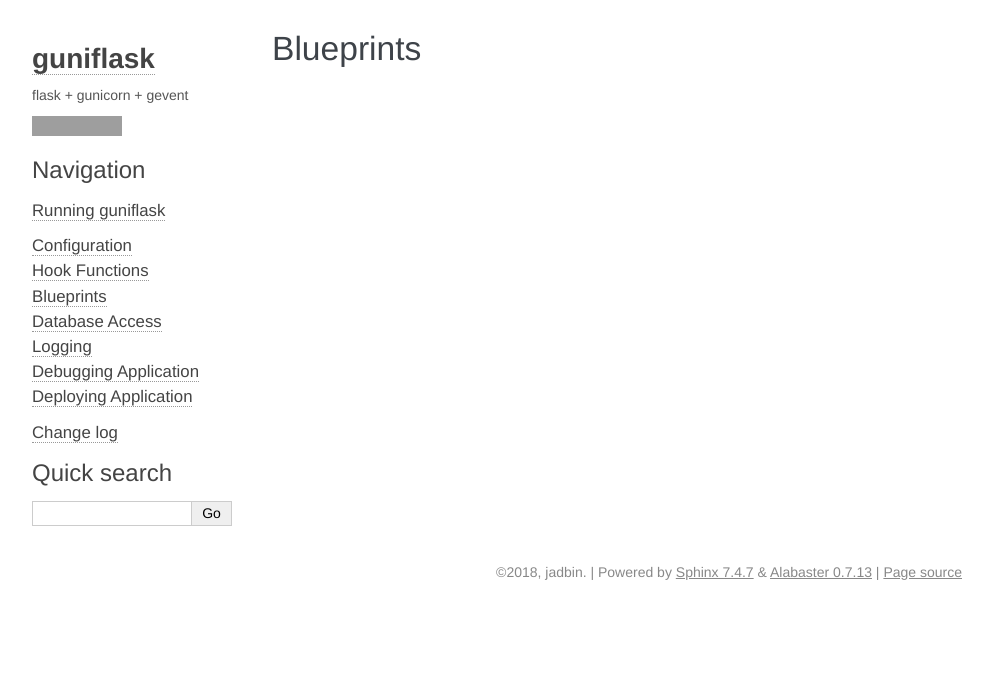
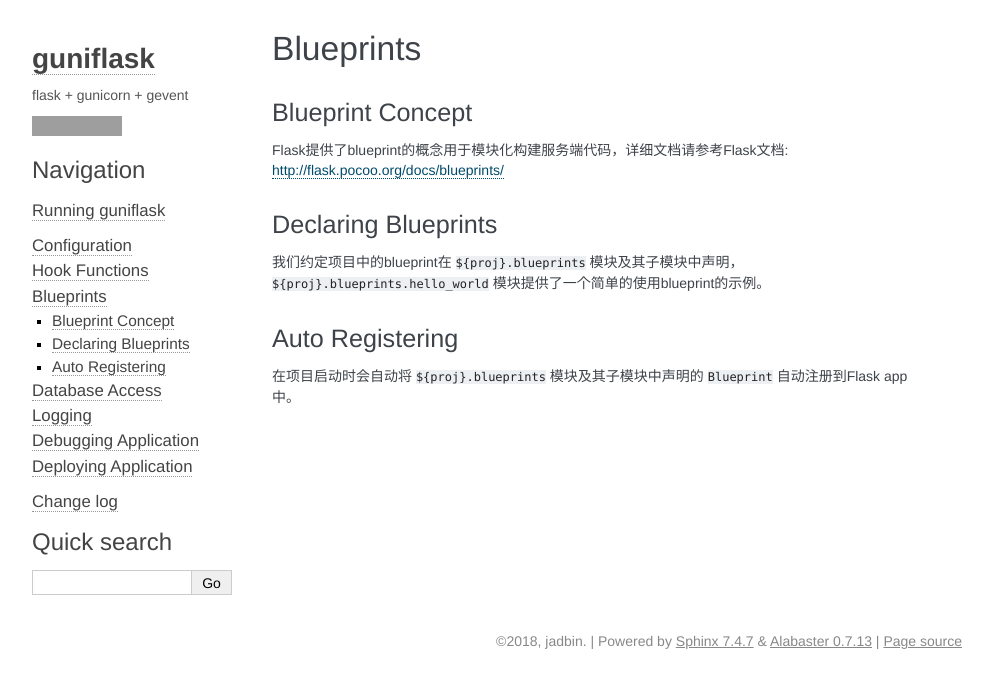
Before and after one commit to jadbin/guniflask, a Sphinx documentation site: the page built from docs/blueprints.rst, in a window 1280 px wide. Shown: the top 688 px of the page, without its empty margins (148-1141 px from the left). Built offline with Sphinx 7.4.7, drawn with Linux system fonts in a browser that asks for light colours; grey boxes are pictures that could not be loaded.

Commit message:
update docs

```diff
--- a/README.rst
+++ b/README.rst
@@ -14,7 +14,7 @@ guniflask
 Overview
 ========
 
-guniflask是基于flask + gunicorn + gevent的服务端项目构建工具。
+guniflask是自动化生成基于flask + gunicorn + gevent的服务端项目基础代码的构建工具。
 
 Installation
 ============
--- a/docs/blueprints.rst
+++ b/docs/blueprints.rst
@@ -2,3 +2,18 @@
 
 Blueprints
 ==========
+
+Blueprint Concept
+-----------------
+
+Flask提供了blueprint的概念用于模块化构建服务端代码，详细文档请参考Flask文档: http://flask.pocoo.org/docs/blueprints/
+
+Declaring Blueprints
+--------------------
+
+我们约定项目中的blueprint在 ``${proj}.blueprints`` 模块及其子模块中声明， ``${proj}.blueprints.hello_world`` 模块提供了一个简单的使用blueprint的示例。
+
+Auto Registering
+----------------
+
+在项目启动时会自动将 ``${proj}.blueprints`` 模块及其子模块中声明的 ``Blueprint`` 自动注册到Flask app中。
--- a/docs/debug.rst
+++ b/docs/debug.rst
@@ -31,7 +31,7 @@ Debug Settings
 - loglevel : ``'debug'``
 - disable_redirect_access_to_syslog : ``True``
 - reload : ``True``
-- reload_extra_files : conf文件夹下的所有文件
+- reload_extra_files : conf 文件夹下的所有文件
 - workers: ``1``
 - daemon: ``False``
 
@@ -42,7 +42,7 @@ gunicorn配置项的详情可参考gunicorn文档: http://docs.gunicorn.org/en/s
 Auto Reloading
 --------------
 
-以debug模式启动项目时，如果 ``${proj}`` 模块中或conf文件夹中的代码发生了改变，进程会自动重启并加载最新的代码。
+以debug模式启动项目时，如果 ``${proj}`` 模块中或 conf 文件夹中的代码发生了改变，app进程会自动重启并加载最新的代码。
 
 .. note::
 
--- a/docs/index.rst
+++ b/docs/index.rst
@@ -5,7 +5,7 @@ Welcome to guniflask |version|
 Overview
 ========
 
-guniflask是基于flask + gunicorn + gevent的服务端项目构建工具。
+guniflask是自动化生成基于flask + gunicorn + gevent的服务端项目基础代码的构建工具。
 
 Installation
 ============
```
